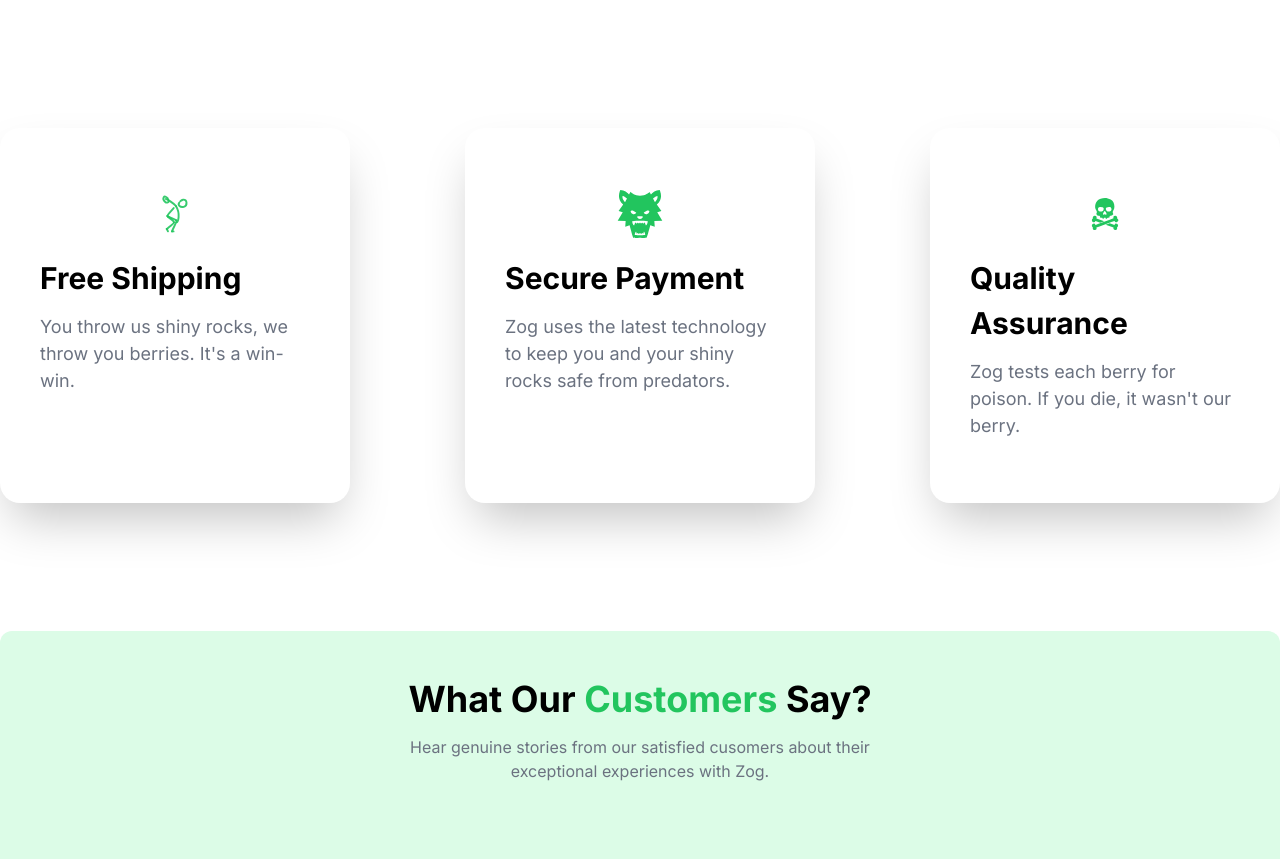
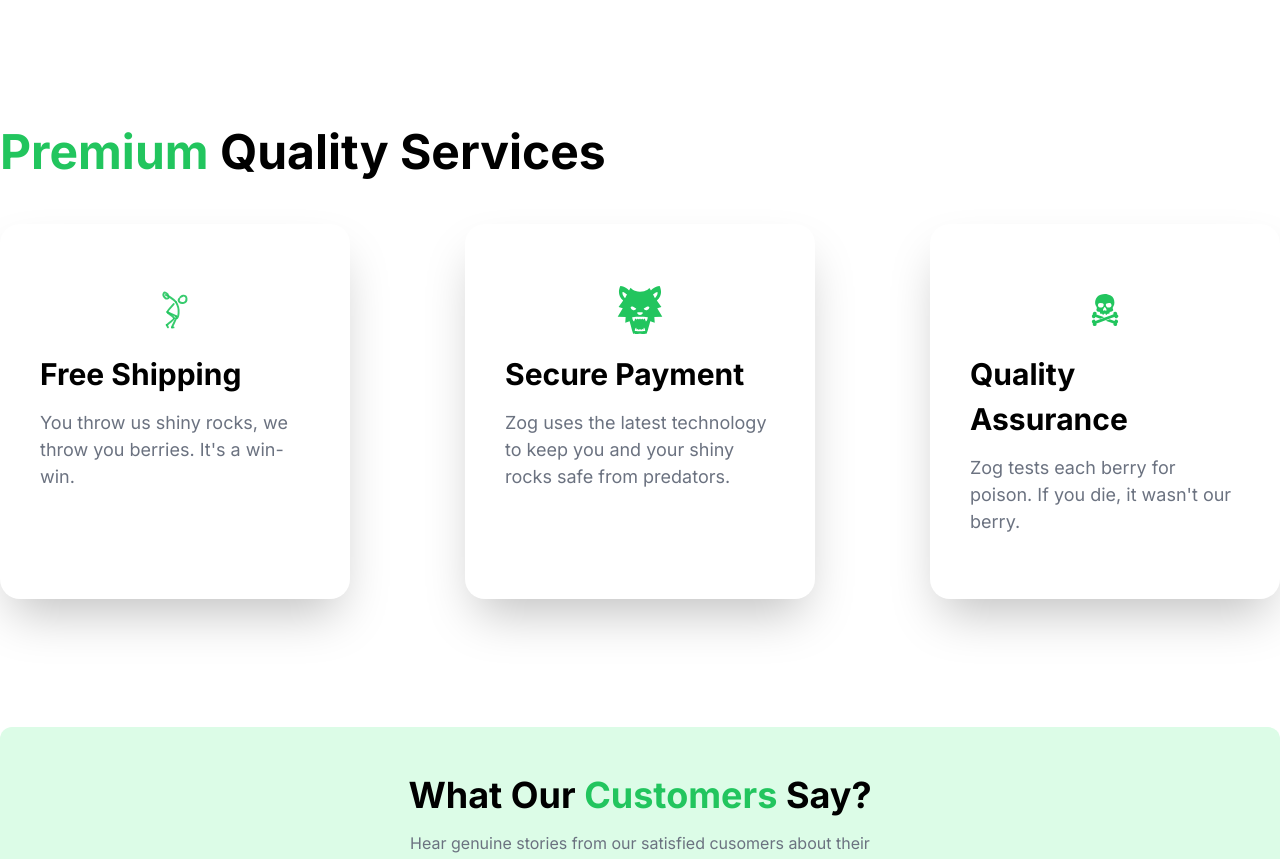
Before and after one commit to m-gie/berries, a Next.js app: page / in a window 1280 px wide. Shown: the part 1332-2191 px from the top of the page. Built offline with nearby package versions, Linux system fonts and the light colour scheme.

Commit message:
More little fixes

```diff
--- a/components/Footer.tsx
+++ b/components/Footer.tsx
@@ -4,7 +4,7 @@ import { attributions } from "@/data";
 
 const Footer = () => {
   return (
-    <section className="w-full bg-green-500 text-white">
+    <section id="footer" className="w-full bg-green-500 text-white">
       <div className="max-container pt-12 flex flex-col lg:flex-row justify-between">
         <div className="pb-12 max-w-[40%]">
           <div className="flex flex-row items-center gap-5">
--- a/components/Reviews.tsx
+++ b/components/Reviews.tsx
@@ -5,7 +5,7 @@ import ReviewCard from "./ReviewCard";
 const Reviews = () => {
   return (
     <section
-      id="reviews"
+      id="testimonials"
       className="max-container mt-32 bg-green-100 rounded-xl"
     >
       <h3 className="text-center font-bold text-4xl pt-12">
--- a/components/Services.tsx
+++ b/components/Services.tsx
@@ -4,13 +4,15 @@ import ServiceCard from "./ServiceCard";
 
 const Services = () => {
   return (
-    <section
-      id="services"
-      className="max-container mt-32 flex min-lg:justify-center justify-between flex-wrap gap-9 max-sm:p-8"
-    >
-      {services.map((service, idx) => (
-        <ServiceCard key={idx} {...service} />
-      ))}
+    <section id="services" className="max-container mt-32  max-sm:p-8">
+      <h2 className="text-5xl font-bold">
+        <span className="text-green-500">Premium</span> Quality Services
+      </h2>
+      <div className="flex min-lg:justify-center justify-between flex-wrap gap-9 mt-12">
+        {services.map((service, idx) => (
+          <ServiceCard key={idx} {...service} />
+        ))}
+      </div>
     </section>
   );
 };
--- a/data/index.ts
+++ b/data/index.ts
@@ -15,7 +15,7 @@ export const navItems = [
   { name: "Home", link: "#home" },
   { name: "Popular Products", link: "#products" },
   { name: "Testimonials", link: "#testimonials" },
-  { name: "Contact", link: "#contact" },
+  { name: "Contact", link: "#footer" },
 ];
 
 export const berriesHandful = [
```
